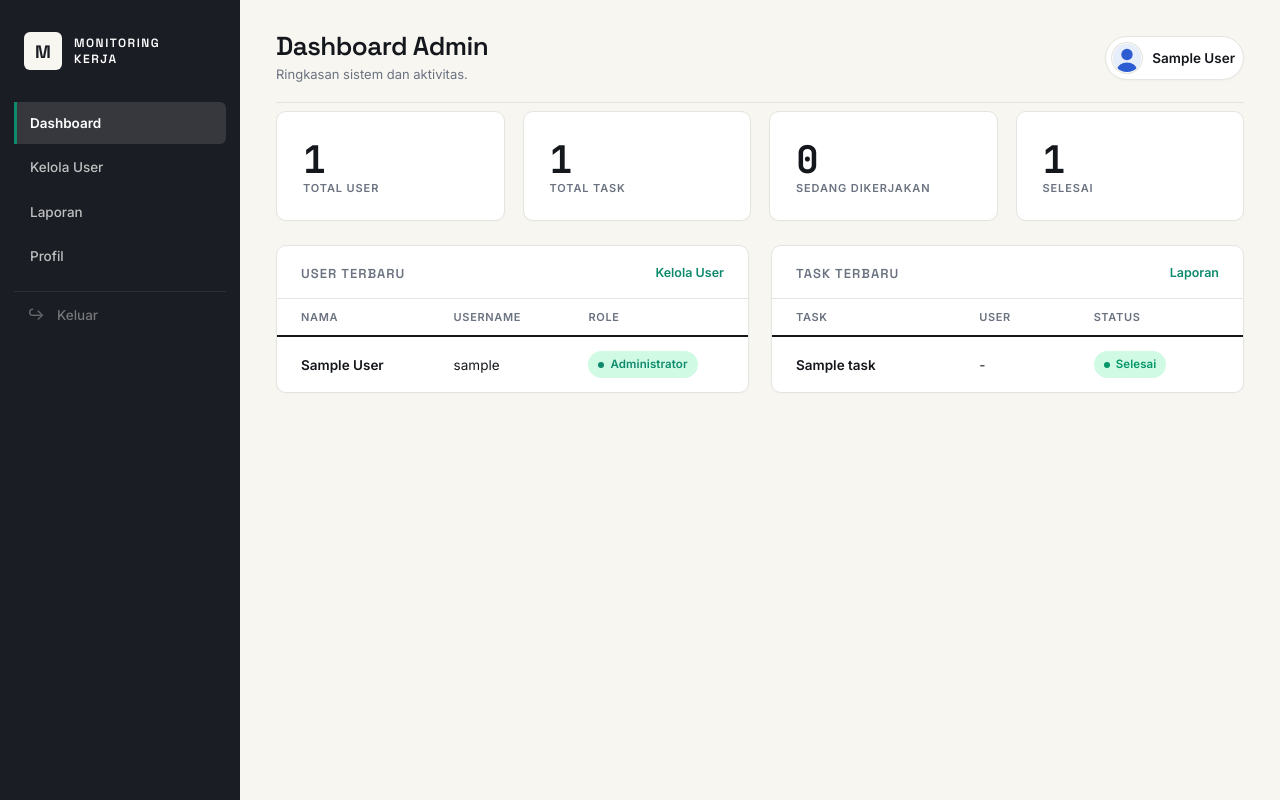
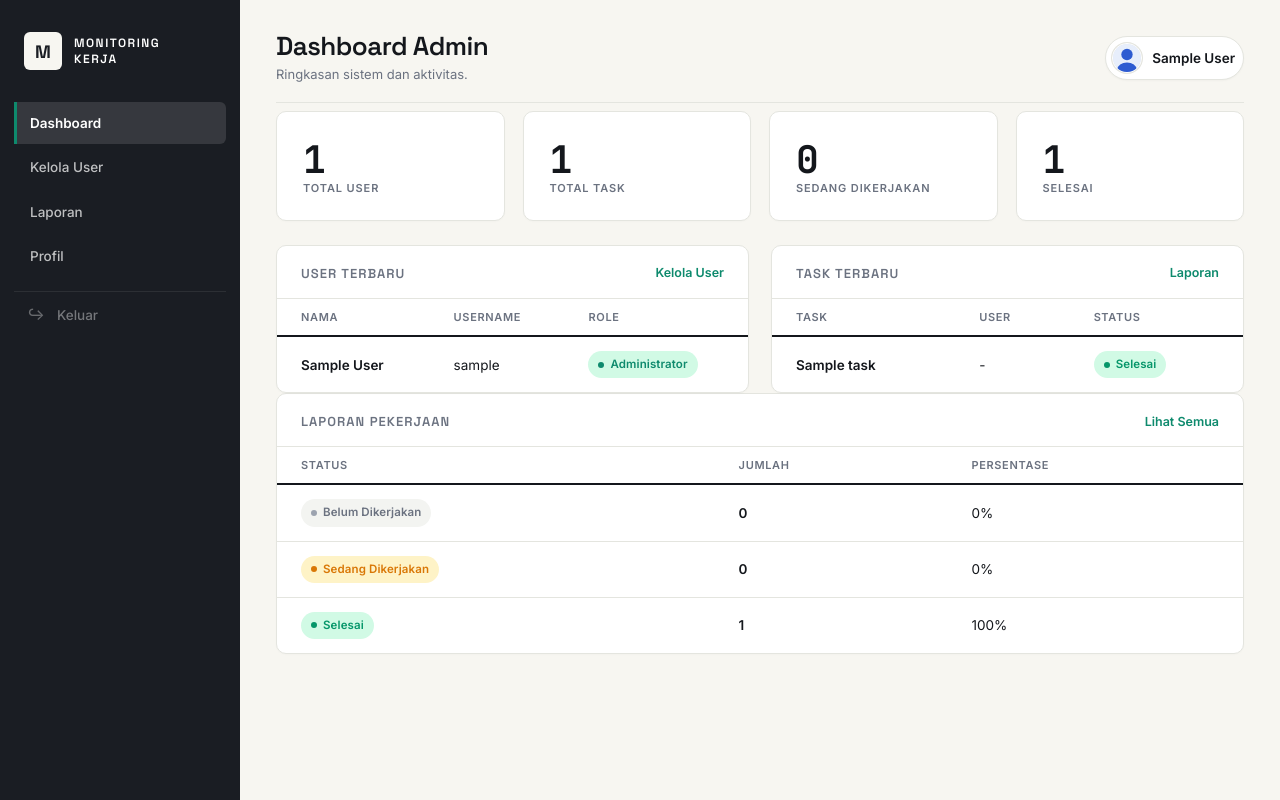
Before and after one commit to ujaaa/monitoring_kerja, a PHP site: page /admin/dashboard_admin.php in a window 1280 px wide. Run offline with PHP 8.4, Linux system fonts and the light colour scheme; the visitor is signed in with stand-in values (Sample User, id 1); tables that the repository leaves empty or names only in its code hold one stand-in row (values such as "Sample post").

Commit message:
Add Laporan Pekerjaan summary to admin dashboard

```diff
--- a/admin/dashboard_admin.php
+++ b/admin/dashboard_admin.php
@@ -82,4 +82,33 @@ page_start("Dashboard Admin", "Ringkasan sistem dan aktivitas.", "dashboard");
     </div>
 </section>
 
+<section class="dashboard-panel">
+    <div class="panel-header">
+        <h2>Laporan Pekerjaan</h2>
+        <a href="../shared/laporan.php">Lihat Semua</a>
+    </div>
+    <?php if ($counts["total"] === 0): ?>
+        <div class="empty-task">Belum ada pekerjaan tercatat.</div>
+    <?php else: ?>
+        <table class="report-table">
+            <thead>
+                <tr><th>Status</th><th>Jumlah</th><th>Persentase</th></tr>
+            </thead>
+            <tbody>
+                <?php foreach (["pending" => "Belum Dikerjakan", "in_progress" => "Sedang Dikerjakan", "completed" => "Selesai"] as $key => $label): ?>
+                    <?php
+                        $c = (int) ($counts[$key] ?? 0);
+                        $pct = $counts["total"] > 0 ? round($c / $counts["total"] * 100) : 0;
+                    ?>
+                    <tr>
+                        <td><span class="badge status-<?= $key ?>"><?= htmlspecialchars($label) ?></span></td>
+                        <td><strong><?= $c ?></strong></td>
+                        <td><?= $pct ?>%</td>
+                    </tr>
+                <?php endforeach; ?>
+            </tbody>
+        </table>
+    <?php endif; ?>
+</section>
+
 <?php page_end(); ?>
```
